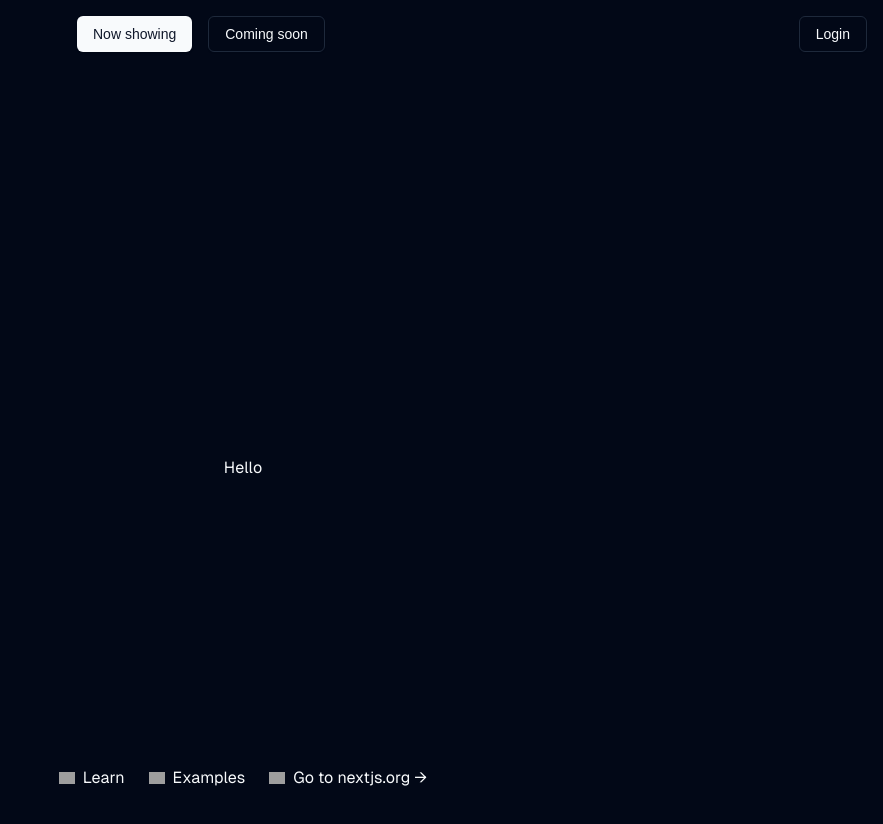
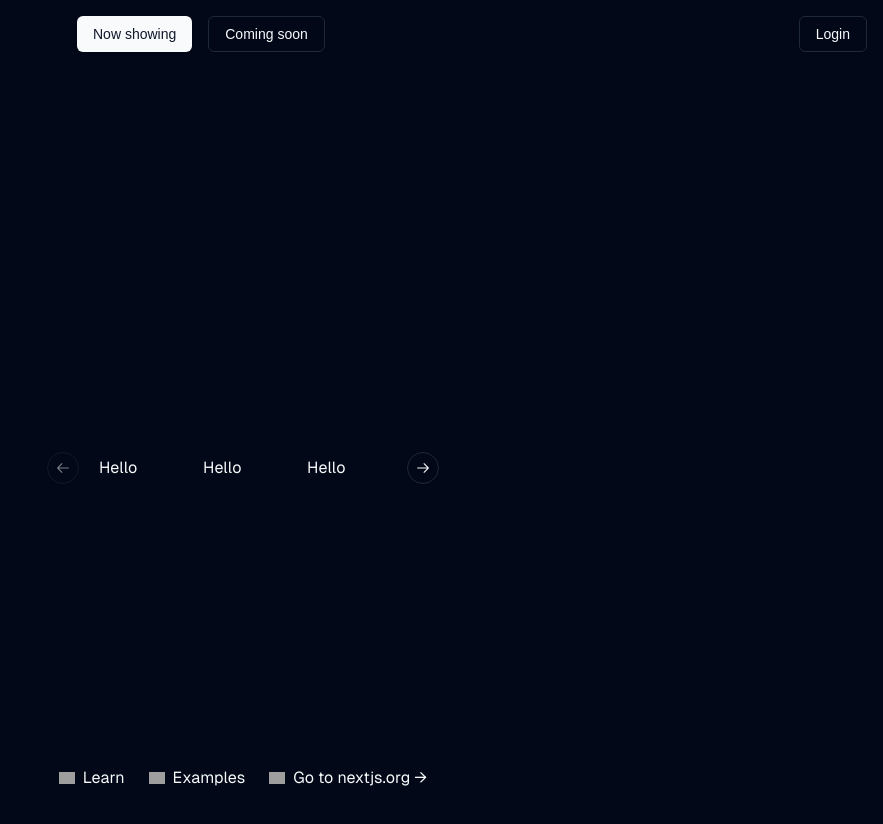
Before and after one commit to Rafacv23/cinema-ticketing, a Next.js app: page / in a window 1280 px wide. Shown: the top 824 px of the page, without its empty margins (397-1280 px from the left). Built offline with nearby package versions, Linux system fonts and the light colour scheme; grey boxes are pictures that could not be loaded.

Commit message:
added shadcn carousel component

```diff
--- a/package.json
+++ b/package.json
@@ -13,6 +13,7 @@
     "@radix-ui/react-slot": "^1.1.0",
     "class-variance-authority": "^0.7.0",
     "clsx": "^2.1.1",
+    "embla-carousel-react": "^8.3.0",
     "lucide-react": "^0.446.0",
     "next": "14.2.13",
     "react": "^18",
--- a/src/app/page.tsx
+++ b/src/app/page.tsx
@@ -1,10 +1,32 @@
+import {
+  Carousel,
+  CarouselContent,
+  CarouselItem,
+  CarouselNext,
+  CarouselPrevious,
+} from "@/components/ui/carousel"
 import Image from "next/image"
 
 export default function Home() {
   return (
     <div className="grid grid-rows-[20px_1fr_20px] items-center justify-items-center min-h-screen p-8 pb-20 gap-16 sm:p-20 font-[family-name:var(--font-geist-sans)]">
       <main className="flex flex-col gap-8 row-start-2 items-center sm:items-start">
-        Hello
+        <Carousel
+          opts={{
+            align: "start",
+          }}
+          className="w-full max-w-sm"
+        >
+          <CarouselContent>
+            {Array.from({ length: 5 }).map((_, index) => (
+              <CarouselItem key={index} className="md:basis-1/2 lg:basis-1/3">
+                <div className="p-1">Hello</div>
+              </CarouselItem>
+            ))}
+          </CarouselContent>
+          <CarouselPrevious />
+          <CarouselNext />
+        </Carousel>
       </main>
       <footer className="row-start-3 flex gap-6 flex-wrap items-center justify-center">
         <a
--- /dev/null
+++ b/src/components/ui/carousel.tsx
@@ -0,0 +1,262 @@
+"use client"
+
+import * as React from "react"
+import { ArrowLeftIcon, ArrowRightIcon } from "@radix-ui/react-icons"
+import useEmblaCarousel, {
+  type UseEmblaCarouselType,
+} from "embla-carousel-react"
+
+import { cn } from "@/lib/utils"
+import { Button } from "@/components/ui/button"
+
+type CarouselApi = UseEmblaCarouselType[1]
+type UseCarouselParameters = Parameters<typeof useEmblaCarousel>
+type CarouselOptions = UseCarouselParameters[0]
+type CarouselPlugin = UseCarouselParameters[1]
+
+type CarouselProps = {
+  opts?: CarouselOptions
+  plugins?: CarouselPlugin
+  orientation?: "horizontal" | "vertical"
+  setApi?: (api: CarouselApi) => void
+}
+
+type CarouselContextProps = {
+  carouselRef: ReturnType<typeof useEmblaCarousel>[0]
+  api: ReturnType<typeof useEmblaCarousel>[1]
+  scrollPrev: () => void
+  scrollNext: () => void
+  canScrollPrev: boolean
+  canScrollNext: boolean
+} & CarouselProps
+
+const CarouselContext = React.createContext<CarouselContextProps | null>(null)
+
+function useCarousel() {
+  const context = React.useContext(CarouselContext)
+
+  if (!context) {
+    throw new Error("useCarousel must be used within a <Carousel />")
+  }
+
+  return context
+}
+
+const Carousel = React.forwardRef<
+  HTMLDivElement,
+  React.HTMLAttributes<HTMLDivElement> & CarouselProps
+>(
+  (
+    {
+      orientation = "horizontal",
+      opts,
+      setApi,
+      plugins,
+      className,
+      children,
+      ...props
+    },
+    ref
+  ) => {
+    const [carouselRef, api] = useEmblaCarousel(
+      {
+        ...opts,
+        axis: orientation === "horizontal" ? "x" : "y",
+      },
+      plugins
+    )
+    const [canScrollPrev, setCanScrollPrev] = React.useState(false)
+    const [canScrollNext, setCanScrollNext] = React.useState(false)
+
+    const onSelect = React.useCallback((api: CarouselApi) => {
+      if (!api) {
+        return
+      }
+
+      setCanScrollPrev(api.canScrollPrev())
+      setCanScrollNext(api.canScrollNext())
+    }, [])
+
+    const scrollPrev = React.useCallback(() => {
+      api?.scrollPrev()
+    }, [api])
+
+    const scrollNext = React.useCallback(() => {
+      api?.scrollNext()
+    }, [api])
+
+    const handleKeyDown = React.useCallback(
+      (event: React.KeyboardEvent<HTMLDivElement>) => {
+        if (event.key === "ArrowLeft") {
+          event.preventDefault()
+          scrollPrev()
+        } else if (event.key === "ArrowRight") {
+          event.preventDefault()
+          scrollNext()
+        }
+      },
+      [scrollPrev, scrollNext]
+    )
+
+    React.useEffect(() => {
+      if (!api || !setApi) {
+        return
+      }
+
+      setApi(api)
+    }, [api, setApi])
+
+    React.useEffect(() => {
+      if (!api) {
+        return
+      }
+
+      onSelect(api)
+      api.on("reInit", onSelect)
+      api.on("select", onSelect)
+
+      return () => {
+        api?.off("select", onSelect)
+      }
+    }, [api, onSelect])
+
+    return (
+      <CarouselContext.Provider
+        value={{
+          carouselRef,
+          api: api,
+          opts,
+          orientation:
+            orientation || (opts?.axis === "y" ? "vertical" : "horizontal"),
+          scrollPrev,
+          scrollNext,
+          canScrollPrev,
+          canScrollNext,
+        }}
+      >
+        <div
+          ref={ref}
+          onKeyDownCapture={handleKeyDown}
+          className={cn("relative", className)}
+          role="region"
+          aria-roledescription="carousel"
+          {...props}
+        >
+          {children}
+        </div>
+      </CarouselContext.Provider>
+    )
+  }
+)
+Carousel.displayName = "Carousel"
+
+const CarouselContent = React.forwardRef<
+  HTMLDivElement,
+  React.HTMLAttributes<HTMLDivElement>
+>(({ className, ...props }, ref) => {
+  const { carouselRef, orientation } = useCarousel()
+
+  return (
+    <div ref={carouselRef} className="overflow-hidden">
+      <div
+        ref={ref}
+        className={cn(
+          "flex",
+          orientation === "horizontal" ? "-ml-4" : "-mt-4 flex-col",
+          className
+        )}
+        {...props}
+      />
+    </div>
+  )
+})
+CarouselContent.displayName = "CarouselContent"
+
+const CarouselItem = React.forwardRef<
+  HTMLDivElement,
+  React.HTMLAttributes<HTMLDivElement>
+>(({ className, ...props }, ref) => {
+  const { orientation } = useCarousel()
+
+  return (
+    <div
+      ref={ref}
+      role="group"
+      aria-roledescription="slide"
+      className={cn(
+        "min-w-0 shrink-0 grow-0 basis-full",
+        orientation === "horizontal" ? "pl-4" : "pt-4",
+        className
+      )}
+      {...props}
+    />
+  )
+})
+CarouselItem.displayName = "CarouselItem"
+
+const CarouselPrevious = React.forwardRef<
+  HTMLButtonElement,
+  React.ComponentProps<typeof Button>
+>(({ className, variant = "outline", size = "icon", ...props }, ref) => {
+  const { orientation, scrollPrev, canScrollPrev } = useCarousel()
+
+  return (
+    <Button
+      ref={ref}
+      variant={variant}
+      size={size}
+      className={cn(
+        "absolute  h-8 w-8 rounded-full",
+        orientation === "horizontal"
+          ? "-left-12 top-1/2 -translate-y-1/2"
+          : "-top-12 left-1/2 -translate-x-1/2 rotate-90",
+        className
+      )}
+      disabled={!canScrollPrev}
+      onClick={scrollPrev}
+      {...props}
+    >
+      <ArrowLeftIcon className="h-4 w-4" />
+      <span className="sr-only">Previous slide</span>
+    </Button>
+  )
+})
+CarouselPrevious.displayName = "CarouselPrevious"
+
+const CarouselNext = React.forwardRef<
+  HTMLButtonElement,
+  React.ComponentProps<typeof Button>
+>(({ className, variant = "outline", size = "icon", ...props }, ref) => {
+  const { orientation, scrollNext, canScrollNext } = useCarousel()
+
+  return (
+    <Button
+      ref={ref}
+      variant={variant}
+      size={size}
+      className={cn(
+        "absolute h-8 w-8 rounded-full",
+        orientation === "horizontal"
+          ? "-right-12 top-1/2 -translate-y-1/2"
+          : "-bottom-12 left-1/2 -translate-x-1/2 rotate-90",
+        className
+      )}
+      disabled={!canScrollNext}
+      onClick={scrollNext}
+      {...props}
+    >
+      <ArrowRightIcon className="h-4 w-4" />
+      <span className="sr-only">Next slide</span>
+    </Button>
+  )
+})
+CarouselNext.displayName = "CarouselNext"
+
+export {
+  type CarouselApi,
+  Carousel,
+  CarouselContent,
+  CarouselItem,
+  CarouselPrevious,
+  CarouselNext,
+}
```
Also changed, not shown: 1 other file (tests, documents, lock files or other folders).
